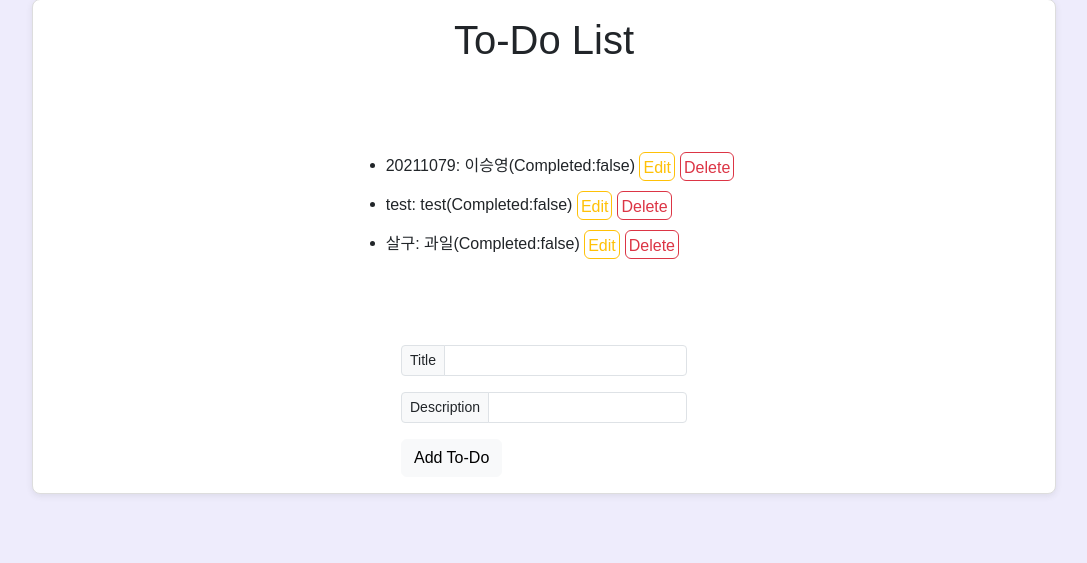
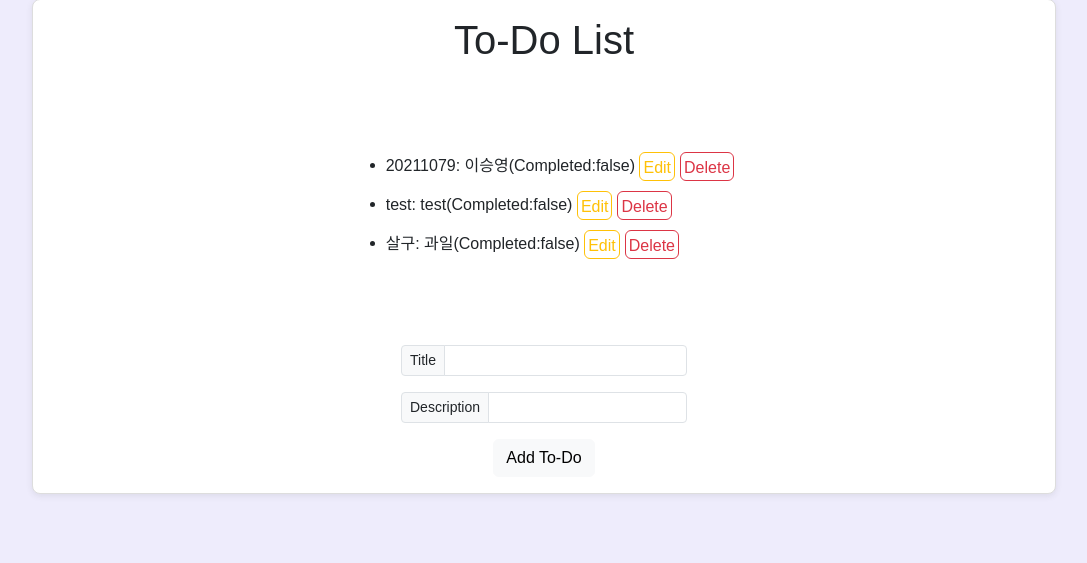
Before and after one commit to Seung-0208/devops-todo-app, a FastAPI app: page / in a window 1280 px wide. Shown: the part 154-717 px from the top of the page, without its empty margins (96-1183 px from the left). Run offline with FastAPI, Linux system fonts and the light colour scheme.

Commit message:
스타일 속성 적용

```diff
--- a/templates/index.html
+++ b/templates/index.html
@@ -45,7 +45,7 @@
     <div class="card">
         <h1>To-Do List</h1>
         <ul id="todo-list"></ul>
-        <form id="todo-form">
+        <form id="todo-form" class="input-form">
             <!-- <input type="text" id="title" placeholder="Title" required> -->
             <div class="input-group input-group-sm mb-3">
                 <span class="input-group-text" id="inputGroup-sizing-sm">Title</span>
```
